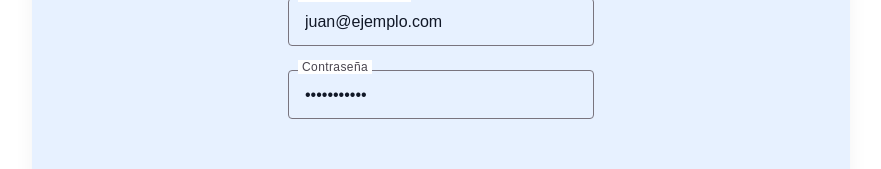
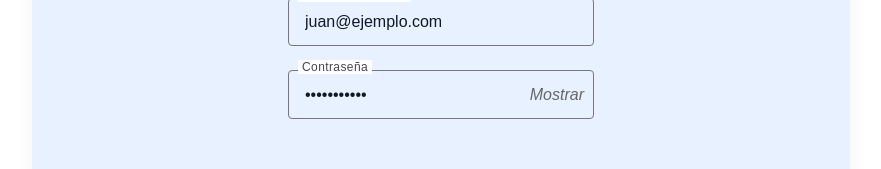
Before and after one commit to MediSupply/medi-supply-web-grupo3, an Angular app: page /login in a window 1280 px wide. Shown: the part 453-622 px from the top of the page, without its empty margins (199-1080 px from the left). Built offline with nearby package versions, Linux system fonts and the light colour scheme.

Commit message:
Ocultar password

```diff
--- a/src/app/app.routes.ts
+++ b/src/app/app.routes.ts
@@ -6,4 +6,4 @@ export const routes: Routes = [
   { path: '', redirectTo: 'login', pathMatch: 'full' },
   { path: 'signup', component: SignUpComponent },
   { path: 'login', component: LoginComponent },
-]
+];
--- a/src/app/pages/login/login.component.html
+++ b/src/app/pages/login/login.component.html
@@ -15,15 +15,18 @@
       />
     </div>
 
-    <div class="input-group">
+    <div class="input-group" style="position: relative; width: 100%">
       <label for="password">Contraseña</label>
       <input
-        type="password"
+        [type]="showPassword ? 'text' : 'password'"
         id="password"
         name="password"
         [(ngModel)]="user.password"
         required
       />
+      <i class="icon-input" (click)="togglePassword()">
+        {{ showPassword ? 'Ocultar' : 'Mostrar' }}
+      </i>
     </div>
 
     <button type="submit">Iniciar sesión</button>
--- a/src/app/pages/login/login.component.scss
+++ b/src/app/pages/login/login.component.scss
@@ -96,8 +96,14 @@ form {
       }
     }
 
-    .message-input {
-      font-size: 13px;
+    .icon-input {
+      position: absolute;
+      right: 10px;
+      top: 50%;
+      transform: translateY(-50%);
+      cursor: pointer;
+      color: #666;
+      user-select: none;
     }
   }
 
--- a/src/app/pages/login/login.component.ts
+++ b/src/app/pages/login/login.component.ts
@@ -20,6 +20,7 @@ export class LoginComponent {
 
   mensaje = '';
   cargando = false;
+  showPassword = false;
 
   constructor(
     private authService: AuthService,
@@ -33,6 +34,10 @@ export class LoginComponent {
     }
   }
 
+  togglePassword() {
+    this.showPassword = !this.showPassword;
+  }
+
   login(form: NgForm) {
     const emailValido = /^[^\s@]+@[^\s@]+\.[^\s@]+$/.test(this.user.email);
     if (!emailValido) {
@@ -41,8 +46,7 @@ export class LoginComponent {
     }
 
     if (form.invalid) {
-      this.mensaje =
-        'Todos los campos son obligatorios';
+      this.mensaje = 'Todos los campos son obligatorios';
       return;
     }
 
@@ -62,7 +66,7 @@ export class LoginComponent {
         if (err.status === 404) {
           this.mensaje = 'El usuario no existe';
         } else if (err.status === 401) {
-          this.mensaje = 'Contraseño incorrecta';
+          this.mensaje = 'Contraseña incorrecta';
         } else {
           this.mensaje = 'Error al iniciar sesion';
         }
```
Also changed, not shown: 1 other file (tests, documents, lock files or other folders).
